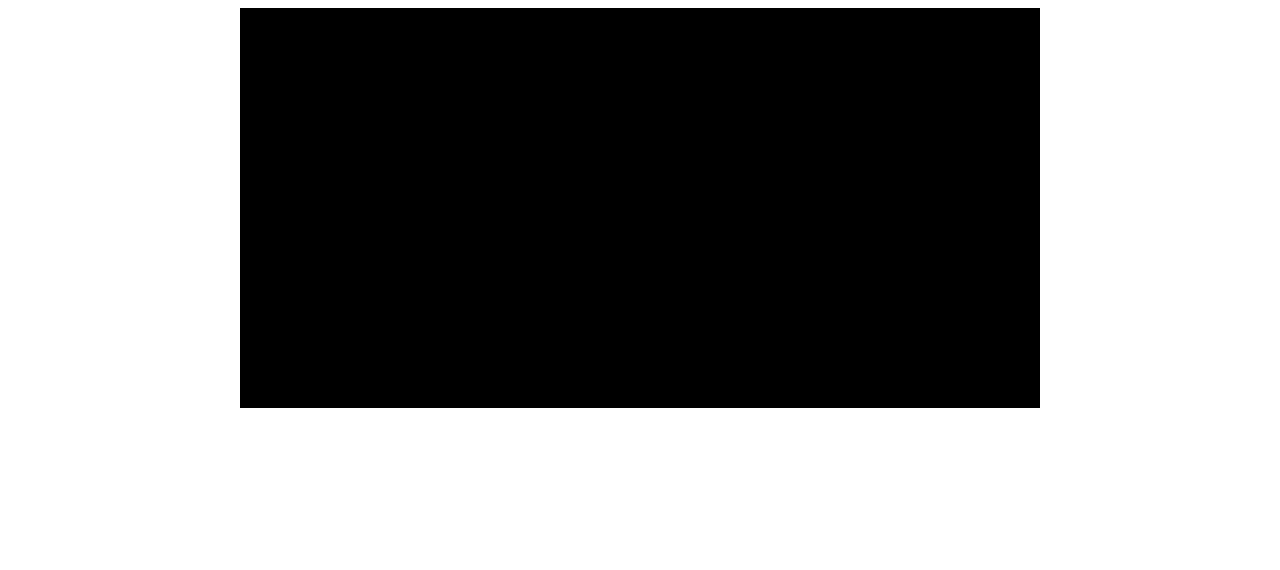
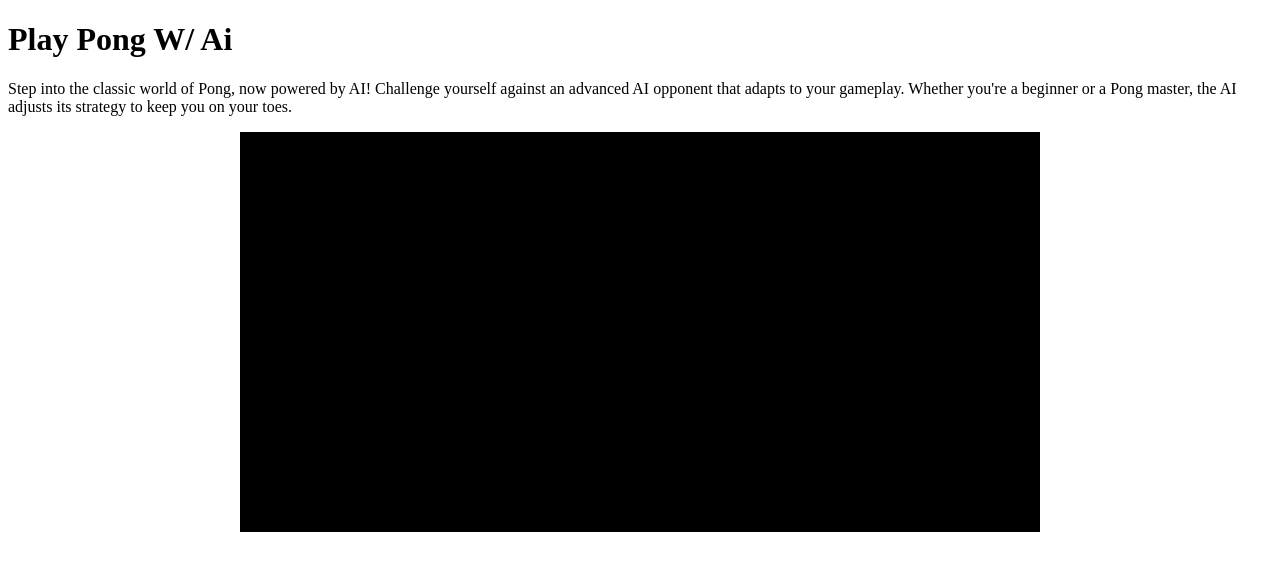
Before and after one commit to aroushq1/ENSF400Project, a website: page public/index.html in a window 1280 px wide. Drawn offline with nearby package versions, Linux system fonts and the light colour scheme.

Commit message:
add: adding text to index.html

```diff
--- a/public/index.html
+++ b/public/index.html
@@ -12,6 +12,11 @@
         </style>
     </head>
     <Body>
+        <h1>Play Pong W/ Ai</h1>
+        <p> Step into the classic world of Pong, now powered by AI! Challenge
+            yourself against an advanced AI opponent that adapts to your gameplay.
+            Whether you're a beginner or a Pong master, the AI adjusts its strategy
+            to keep you on your toes.</p>
         <canvas id="pong" width="800" height="400"></canvas>
         <script src="/socket.io/socket.io.js"></script>
         <script src="game.js"></script>
```
